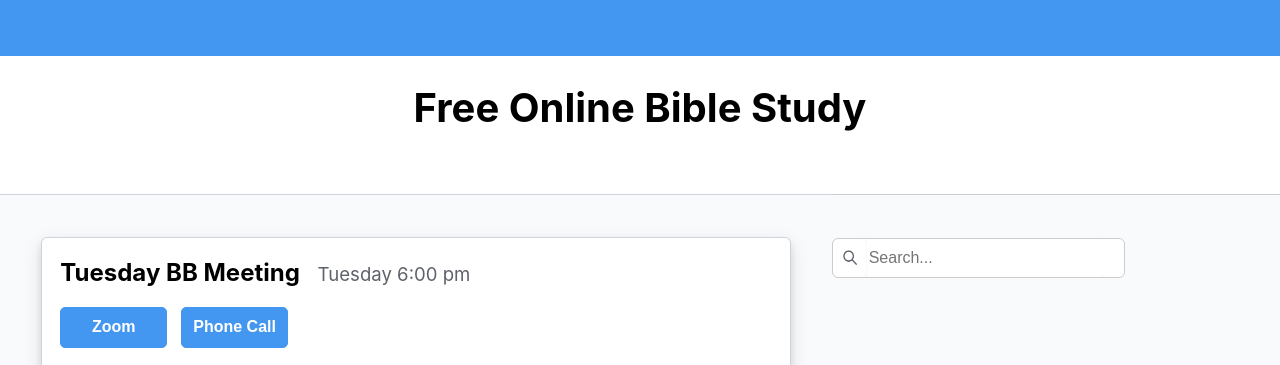
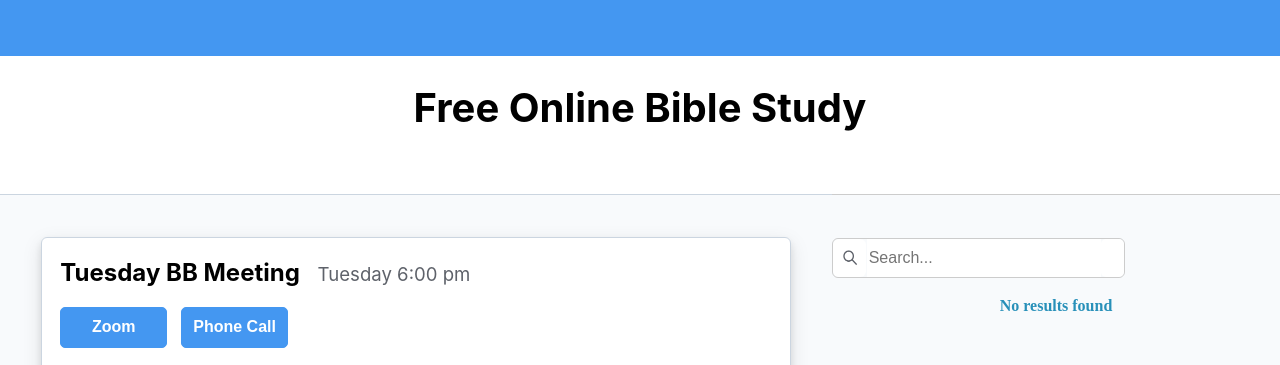
Before and after one commit to nburuchara/obs, a React (Create React App) app: page / in a window 1280 px wide. Shown: the top 365 px of the page. Built offline with nearby package versions, Linux system fonts and the light colour scheme.

Commit message:
Landing page

```diff
--- a/src/landing/LandingPg.js
+++ b/src/landing/LandingPg.js
@@ -537,22 +537,11 @@ export default class LandingPage extends Component {
         })
     }
 
-    render () {
+    renderCurrentMeetings = () => {
 
-        const { isExpanded, searchBarIsClicked } = this.state;
+        const { isExpanded } = this.state;
 
         return (
-            <Styles>
-                <div className='full-page'>
-                    <div className='navbar'>
-
-                    </div>
-                    <div className='main-section'>
-                        <div className='main-section-header'>
-                            <h1>Free Online Bible Study</h1>
-                        </div>
-                        <div className='main-section-body'>
-                            <div className='meetings-carousel'>
             <div className='carousel-container'>
                 <div className='carousel-container-header'>
                     <h2>Tuesday BB Meeting<label>Tuesday 6:00 pm</label></h2>
@@ -595,7 +584,26 @@ export default class LandingPage extends Component {
                     </div>
                 </div>
             </div>
+        )
+    }
 
+    render () {
+
+        const { searchBarIsClicked, searchInput, isSearchLoading, resultsFound, groupedOptions } = this.state;
+
+        return (
+            <Styles>
+                <div className='full-page'>
+                    <div className='navbar'>
+
+                    </div>
+                    <div className='main-section'>
+                        <div className='main-section-header'>
+                            <h1>Free Online Bible Study</h1>
+                        </div>
+                        <div className='main-section-body'>
+                            <div className='meetings-carousel'>
+                                {this.renderCurrentMeetings()}
                             </div>
                             <div className='meetings-options'>
                                 <div className='meetings-options-header'>
@@ -618,6 +626,35 @@ export default class LandingPage extends Component {
                                             {this.state.clearSearchBtn && <img onClick={this.clearSearchBar} src='/assets/icons/search-icon-close.png' alt=''/>}
                                         </div>
                                     </div>
+                                    {searchInput !== "" && (
+                                        <div style={{width: this.state.leftPaneMinimized ? "47%" : ""}} className='searchResults'>
+                                            {isSearchLoading &&
+                                                <div>
+                                                    <p>Loading...</p>
+                                                </div>
+                                            }
+                                            {!isSearchLoading && resultsFound &&
+                                                Object.entries(groupedOptions).map(([category, options]) => (
+                                                    <div style={{borderBottom: "1px solid #ccc", paddingTop: "1.2%", paddingBottom: "1.2%", position: "sticky"}} key={category}>
+                                                        {options.map(option => (
+                                                            <div
+                                                            onClick={() => this.searchedTermClicked(category, option, option.page)}
+                                                            className='searchResultCell'
+                                                            key={option.id}>
+                                                                <p className='searchResultOption'>{option.highlightedName}</p>
+                                                                <p className='searchResultCategory'>{category} {option.subCat1 ? <label style={{cursor: "pointer"}}> {'>'} {option.subCat1}</label> : null } {option.subCat2 ? <label style={{cursor: "pointer"}}>{'>'} {option.subCat2}</label> : null } {option.subCat3 ? <label style={{cursor: "pointer"}}> {'>'} {option.subCat3}</label> : null } {option.subCat4 ? <label style={{cursor: "pointer"}}> {'>'} {option.subCat4}</label> : null } </p>
+                                                            </div>
+                                                        ))}
+                                                    </div>
+                                                ))
+                                            }
+                                            {!isSearchLoading && !resultsFound &&
+                                                <div style={{textAlign: "center"}}>
+                                                    <p style={{fontFamily: "dm sans", fontWeight: "bold", marginTop: "4.25%", color: "#2890b9"}}>No results found</p>
+                                                </div>
+                                            }
+                                        </div>
+                                    )}
                                 </div>
                             </div>
                         </div>
```
Lines whose indentation alone changed are shown as unchanged.
